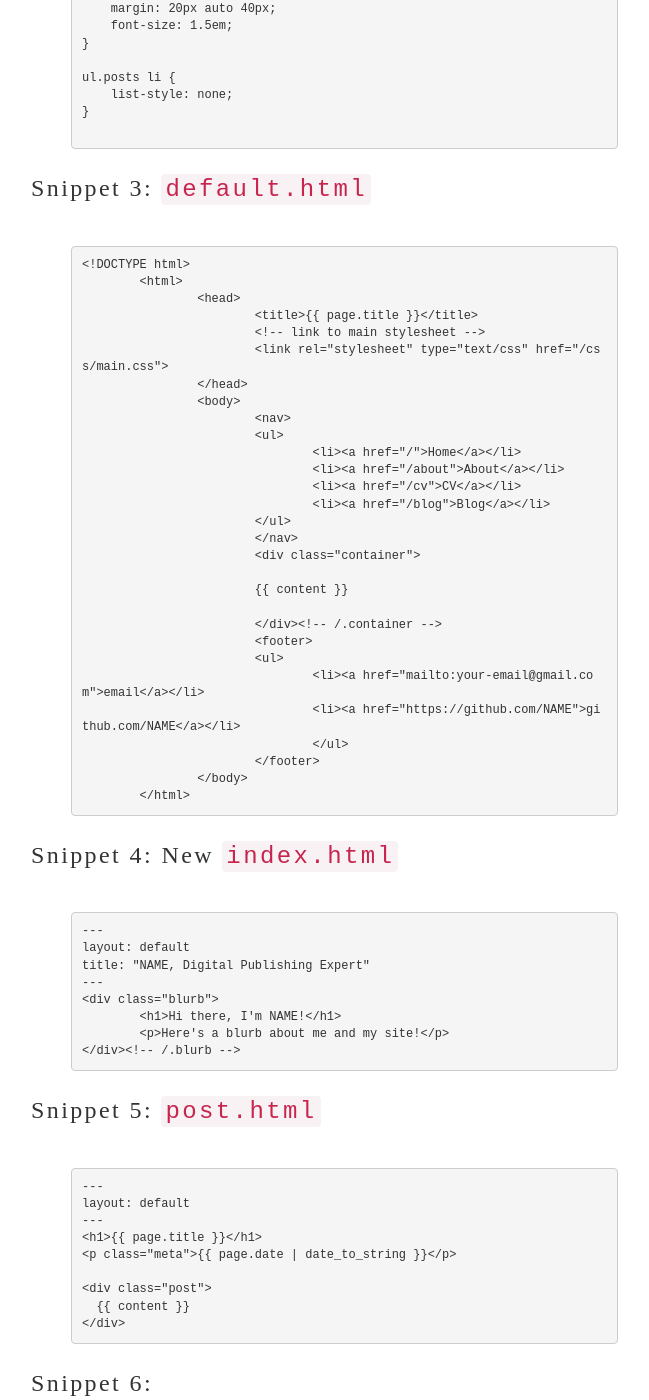
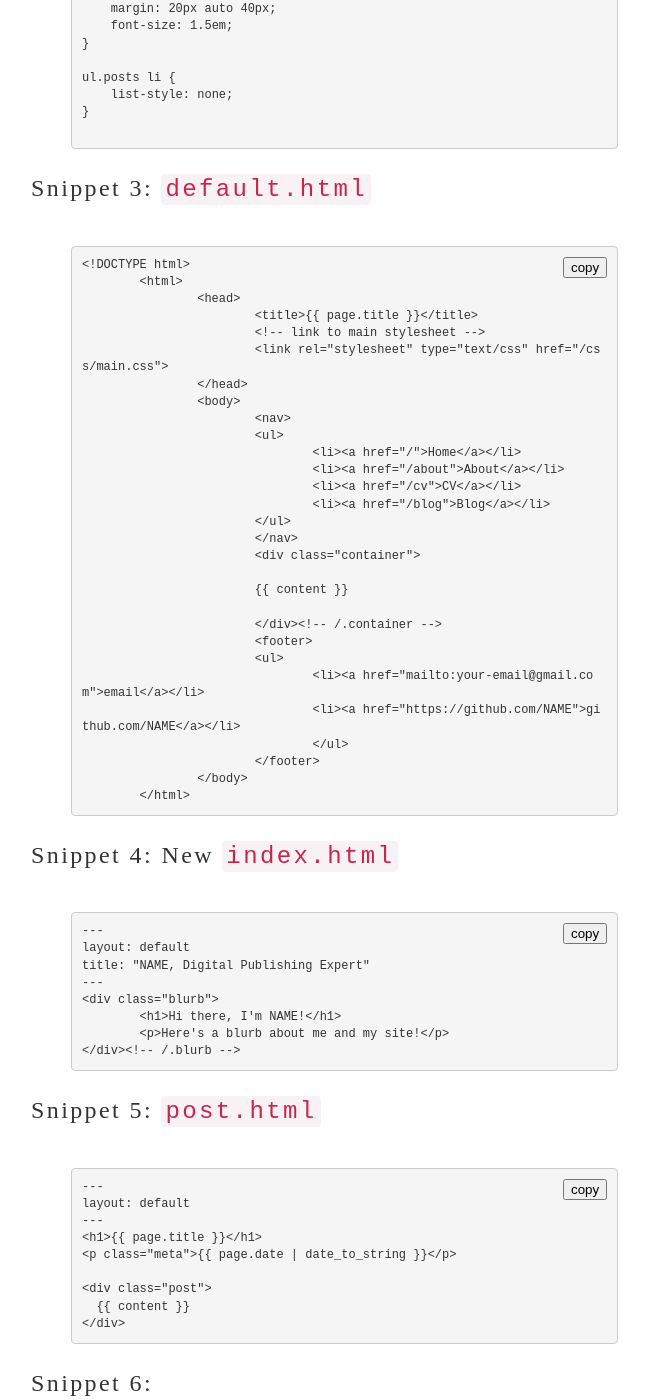
Before and after one commit to nhomenda/nhomenda.github.io, a Jekyll site: the page built from staff-day.html, in a window 1280 px wide and 1400 px high, scrolled down 1671 px. Shown: the whole window, without its empty margins (161-810 px from the left). Built offline with Jekyll 4.4.1, drawn with Linux system fonts in a browser that asks for light colours.

Commit message:
Update staff-day.html

```diff
--- a/staff-day.html
+++ b/staff-day.html
@@ -86,7 +86,7 @@ ul.posts li &lbrace;
 </pre>
 
 <p>Snippet 3: <code>default.html</code></p>
-<pre class="prettyprint"><code>&lt;!DOCTYPE html&gt;
+<pre class="prettyprint"><button onclick="copy_to_clipboard('three')">copy</button><code id="three">&lt;!DOCTYPE html&gt;
 	&lt;html&gt;
 		&lt;head&gt;
 			&lt;title&gt;&lbrace;&lbrace; page.title &rbrace;&rbrace;&lt;/title&gt;
@@ -116,7 +116,7 @@ ul.posts li &lbrace;
 		&lt;/body&gt;
 	&lt;/html&gt;</code></pre>
 	<p>Snippet 4: New <code>index.html</code></p>
-	<pre class="prettyprint pre-scrollable"><code>---
+	<pre class="prettyprint pre-scrollable"><button onclick="copy_to_clipboard('four')">copy</button><code id="four">---
 layout: default
 title: "NAME, Digital Publishing Expert"
 ---
@@ -126,7 +126,7 @@ title: "NAME, Digital Publishing Expert"
 &lt;/div&gt;&lt;!-- /.blurb --&gt;</code></pre>
 
 	<p>Snippet 5: <code>post.html</code></p>
-	<pre class="prettyprint pre-scrollable"><code>---
+	<pre class="prettyprint pre-scrollable"><button onclick="copy_to_clipboard('five')">copy</button><code id="five">---
 layout: default
 ---
 &lt;h1&gt;&lbrace;&lbrace; page.title &rbrace;&rbrace;&lt;/h1&gt;
@@ -145,7 +145,7 @@ date: 2026-07-15
 
 I finally got around to putting this old website together. Neat thing about it - powered by &lbrack;Jekyll&rbrack;&lpar;http://jekyllrb.com&rpar; and I can use Markdown to author my posts. It actually is a lot easier than I thought it was going to be.</code></pre>
 	<p>Snippet 6: <code>blog/index.html</code></p>
-	<pre class="prettyprint pre-scrollable"><code>---
+	<pre class="prettyprint pre-scrollable"><button onclick="copy_to_clipboard('six')">copy</button><code id="six">---
 layout: default
 title: "NAME's Blog"
 ---
```
